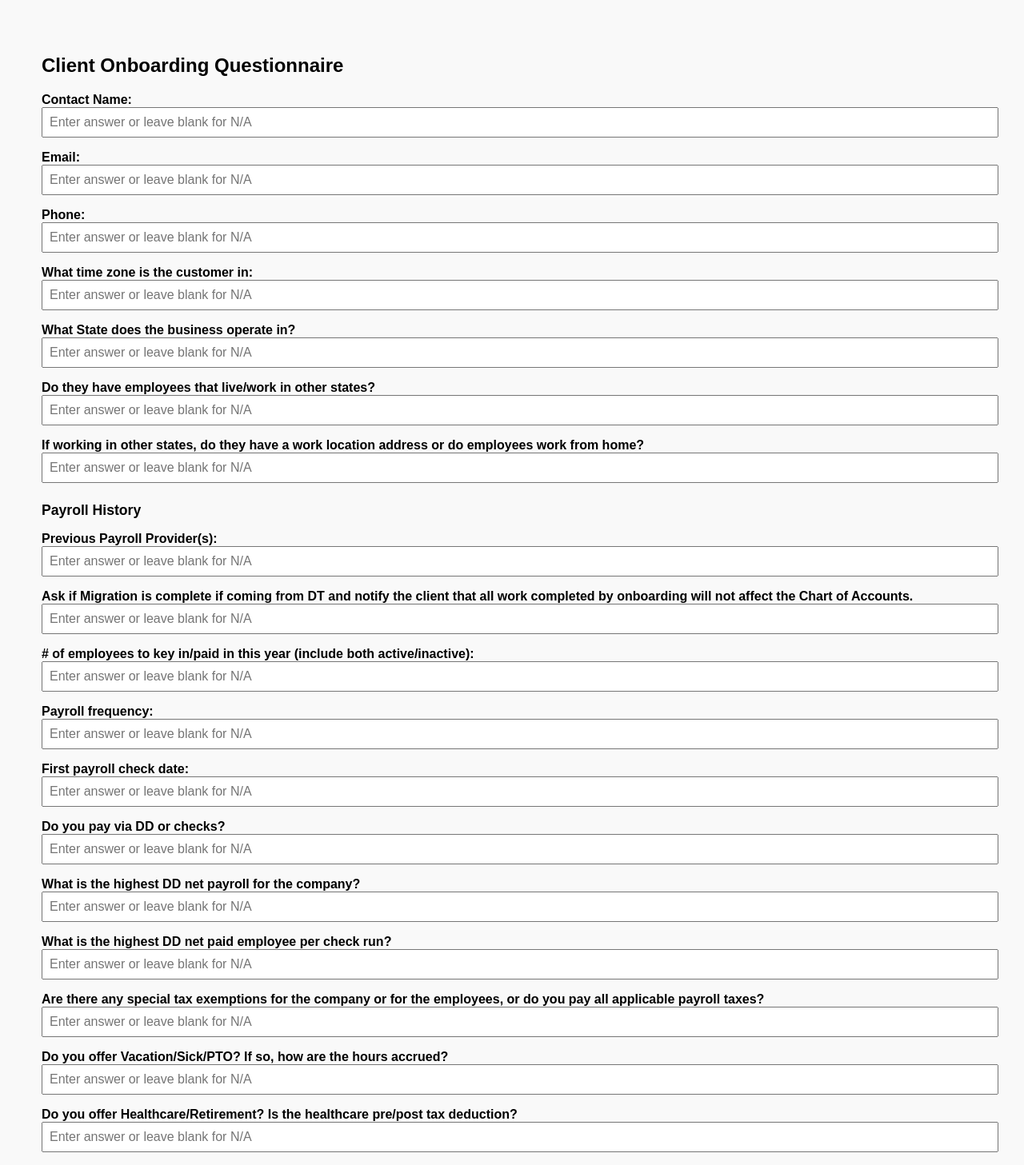
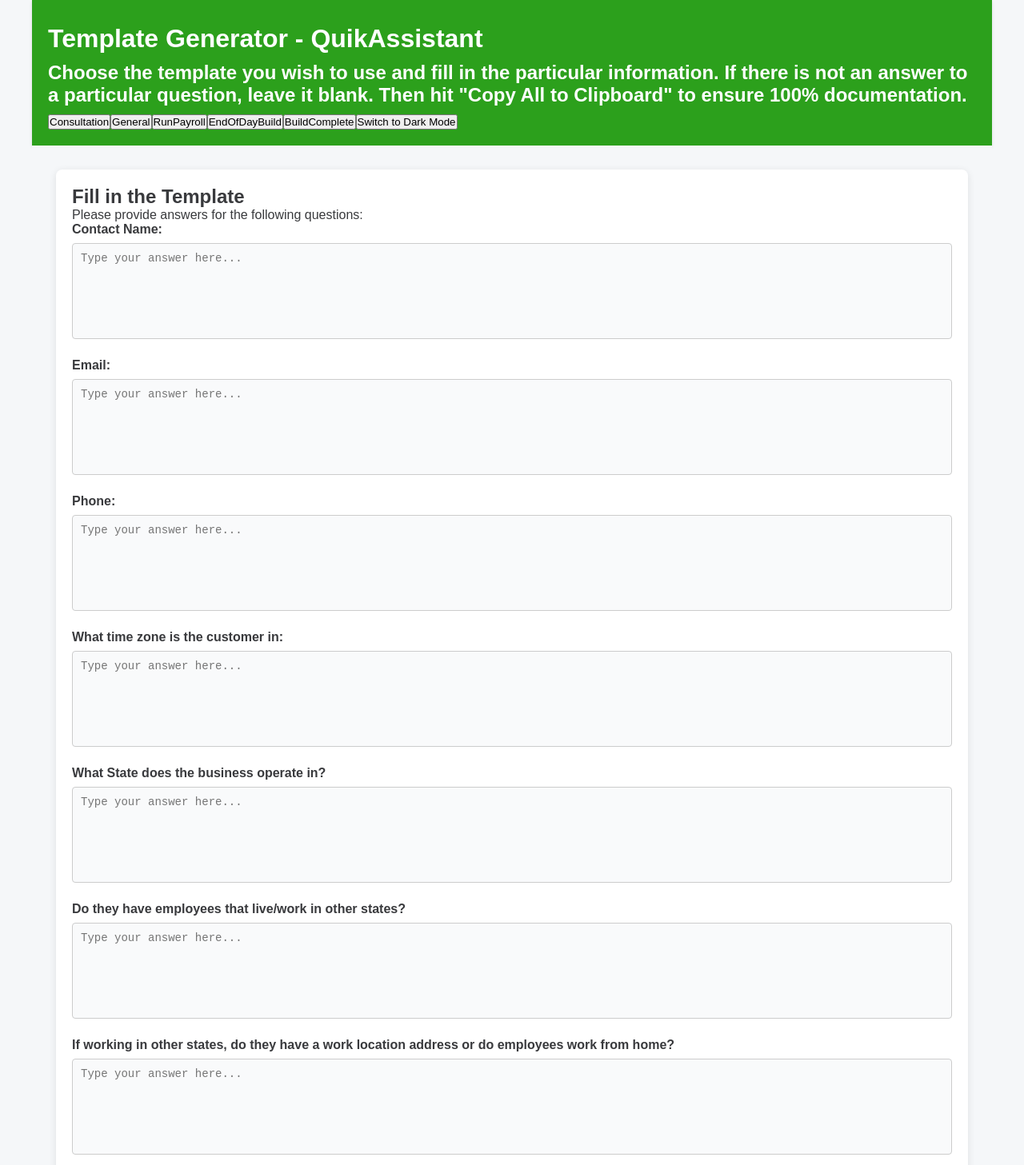
Before and after one commit to quikdagger/call_template_maker, a React (Create React App) app: page / in a window 1280 px wide. Shown: the top 1457 px of the page at 80% size. Built offline with nearby package versions, Linux system fonts and the light colour scheme.

Commit message:
UI Update and more templates

```diff
--- a/src/App.js
+++ b/src/App.js
@@ -1,111 +1,52 @@
-import React, { useState } from "react";
-import "./styles.css";
+import React, { useState } from 'react';
+import questions from './questions.json';
+import TemplateForm from './components/TemplateForm';
+import './styles.css';
 
-const questions = [
-  { type: "question", label: "Contact Name:" },
-  { type: "question", label: "Email:" },
-  { type: "question", label: "Phone:" },
-  { type: "question", label: "What time zone is the customer in:" },
-  { type: "question", label: "What State does the business operate in?" },
-  { type: "question", label: "Do they have employees that live/work in other states?" },
-  { type: "question", label: "If working in other states, do they have a work location address or do employees work from home?" },
-  { type: "header", label: "Payroll History" },
-  { type: "question", label: "Previous Payroll Provider(s):" },
-  { type: "question", label: "Ask if Migration is complete if coming from DT and notify the client that all work completed by onboarding will not affect the Chart of Accounts." },
-  { type: "question", label: "# of employees to key in/paid in this year (include both active/inactive):" },
-  { type: "question", label: "Payroll frequency:" },
-  { type: "question", label: "First payroll check date:" },
-  { type: "question", label: "Do you pay via DD or checks?" },
-  { type: "question", label: "What is the highest DD net payroll for the company?" },
-  { type: "question", label: "What is the highest DD net paid employee per check run?" },
-  { type: "question", label: "Are there any special tax exemptions for the company or for the employees, or do you pay all applicable payroll taxes?" },
-  { type: "question", label: "Do you offer Vacation/Sick/PTO? If so, how are the hours accrued?" },
-  { type: "question", label: "Do you offer Healthcare/Retirement? Is the healthcare pre/post tax deduction?" },
-  { type: "question", label: "Do you have a company match for healthcare/retirement?" },
-  { type: "question", label: "Do you have other deductions/wage garnishments we need to be aware of?" },
-  { type: "header", label: "Payroll History" },
-  { type: "question", label: "Any unusual payroll circumstances this year?" },
-  { type: "question", label: "Unscheduled payrolls (bonus, term, etc.)" },
-  { type: "question", label: "Missing payroll (started in Q2, etc.)" },
-  { type: "question", label: "Large gaps in payroll" },
-  { type: "header", label: "Current Quarter Tax Payments" },
-  { type: "question", label: "What taxes have been paid (941/944, State WH, 940, etc.):" },
-  { type: "question", label: "Of the taxes paid, what paycheck date are taxes paid through?" },
-  { type: "question", label: "Who is handling outstanding tax payments?" },
-  { type: "question", label: "Past due taxes to discuss with customer (if applicable):" },
-  { type: "header", label: "Attachments" },
-  { type: "question", label: "QB Time (Currently using/Want to use):" },
-  { type: "question", label: "Workers Comp:" },
-  { type: "question", label: "Checks:" },
-  { type: "question", label: "Posters:" },
-  { type: "question", label: "*Admin Login/PW for QB Desktop portable file:" },
-  { type: "header", label: "Other Call Notes" },
-  { type: "question", label: "Documents uploaded during call? Y/N/Partial" },
-  { type: "question", label: "If not uploaded, due date for documents to meet EFP" },
-];
+function App() {
+  const [selectedTemplate, setSelectedTemplate] = useState('Consultation');
+  const [darkMode, setDarkMode] = useState(false);
 
-export default function App() {
-  const [answers, setAnswers] = useState({});
-
-  const handleChange = (index, value) => {
-    setAnswers({ ...answers, [index]: value });
+  const toggleDarkMode = () => {
+    setDarkMode(!darkMode);
   };
 
-  const handleCopy = () => {
-    const compiledText = questions.map((item, index) => {
-      if (item.type === "header") {
-        return `\n${item.label.toUpperCase()}\n`;
-      } else if (item.type === "question") {
-        const answer = answers[index]?.trim() || "N/A";
-        return `${item.label} ${answer}`;
-      }
-      return "";
-    }).join("\n");
-
-    navigator.clipboard.writeText(compiledText).then(() => {
-      alert("Copied to clipboard!");
-    });
-  };
+  const templateOptions = Object.keys(questions);
 
   return (
-    <div className="App" style={{ padding: "2rem", fontFamily: "sans-serif" }}>
-      <h1>Client Onboarding Questionnaire</h1>
-      {questions.map((item, index) => (
-        <div key={index} style={{ marginBottom: "1rem" }}>
-          {item.type === "header" ? (
-            <strong style={{ display: "block", marginTop: "1.5rem", fontSize: "1.1rem" }}>
-              {item.label}
-            </strong>
-          ) : (
-            <>
-              <label style={{ fontWeight: "bold", display: "block" }}>{item.label}</label>
-              <input
-                type="text"
-                placeholder="Enter answer or leave blank for N/A"
-                value={answers[index] || ""}
-                onChange={(e) => handleChange(index, e.target.value)}
-                style={{ width: "100%", padding: "0.5rem", fontSize: "1rem" }}
-              />
-            </>
-          )}
-        </div>
-      ))}
+    <div className={`App ${darkMode ? 'dark-mode' : ''}`}>
+      <header className={`App-header ${darkMode ? 'dark-mode' : ''}`}>
+        <h1>Template Generator - QuikAssistant</h1>
+        <h2>
+          Choose the template you wish to use and fill in the particular information.
+          If there is not an answer to a particular question, leave it blank. Then hit
+          "Copy All to Clipboard" to ensure 100% documentation.
+        </h2>
+        <nav className="template-nav">
+          {templateOptions.map((templateName) => (
+            <button
+              key={templateName}
+              onClick={() => setSelectedTemplate(templateName)}
+              className={selectedTemplate === templateName ? 'active' : ''}
+            >
+              {templateName}
+            </button>
+          ))}
+          <button className="toggle-mode-btn" onClick={toggleDarkMode}>
+            {darkMode ? 'Switch to Light Mode' : 'Switch to Dark Mode'}
+          </button>
+        </nav>
+      </header>
 
-      <button
-        onClick={handleCopy}
-        style={{
-          padding: "0.75rem 1.5rem",
-          fontSize: "1rem",
-          backgroundColor: "#0070f3",
-          color: "white",
-          border: "none",
-          borderRadius: "5px",
-          cursor: "pointer",
-          marginTop: "1.5rem"
-        }}
-      >
-        Copy All to Clipboard
-      </button>
+      <main className={darkMode ? 'dark-mode' : ''}>
+        <TemplateForm
+          templateName={selectedTemplate}
+          questions={questions[selectedTemplate]?.questions || []}
+          darkMode={darkMode}
+        />
+      </main>
     </div>
   );
 }
+
+export default App;
--- /dev/null
+++ b/src/components/TemplateForm.js
@@ -0,0 +1,50 @@
+import React, { useState } from 'react';
+
+const TemplateForm = ({ questions, darkMode }) => {
+  const [answers, setAnswers] = useState({});
+
+  const handleChange = (question, value) => {
+    setAnswers((prev) => ({
+      ...prev,
+      [question]: value,
+    }));
+  };
+
+  const generateOutput = () => {
+    return questions
+      .map((q) => {
+        const answer = answers[q] ? answers[q].trim() : 'N/A';
+        return `Q: ${q}\nA: ${answer}`;
+      })
+      .join('\n\n');
+  };
+
+  const handleCopy = () => {
+    const textToCopy = generateOutput();
+    navigator.clipboard.writeText(textToCopy).then(() => {
+      alert('Template copied to clipboard!');
+    });
+  };
+
+  return (
+    <div className={`template-form ${darkMode ? 'dark-mode' : ''}`}>
+      <h2>Fill in the Template</h2>
+      <p>Please provide answers for the following questions:</p>
+
+      {questions.map((question, index) => (
+        <div key={index} className="question-block">
+          <label>{question}</label>
+          <textarea
+            value={answers[question] || ''}
+            onChange={(e) => handleChange(question, e.target.value)}
+            placeholder="Type your answer here..."
+          />
+        </div>
+      ))}
+
+      <button className="copy-btn" onClick={handleCopy}>Copy All to Clipboard</button>
+    </div>
+  );
+};
+
+export default TemplateForm;
--- /dev/null
+++ b/src/questions.json
@@ -0,0 +1,98 @@
+{
+  "Consultation": {
+    "title": "Consultation Template",
+    "description": "Fill out this template during a consultation. Leave any unanswered fields blank and click 'Copy All to Clipboard' to paste into Salesforce.",
+    "questions": [
+      "Contact Name:",
+      "Email:",
+      "Phone:",
+      "What time zone is the customer in:",
+      "What State does the business operate in?",
+      "Do they have employees that live/work in other states?",
+      "If working in other states, do they have a work location address or do employees work from home?",
+      "Previous Payroll Provider(s):",
+      "Ask if Migration is complete if coming from DT and notify the client that all work completed by onboarding will not affect the Chart of Accounts.",
+      "# of employees to key in/paid in this year (include both active/inactive):",
+      "Payroll frequency:",
+      "First payroll check date:",
+      "Do you pay via DD or checks?",
+      "What is the highest DD net payroll for the company?",
+      "What is the highest DD net paid employee per check run?",
+      "Are there any special tax exemptions for the company or for the employees, or do you pay all applicable payroll taxes?",
+      "Do you offer Vacation/Sick/PTO? If so, how are the hours accrued?",
+      "Do you offer Healthcare/Retirement? Is the healthcare pre/post tax deduction?",
+      "Do you have a company match for healthcare/retirement?",
+      "Do you have other deductions/wage garnishments we need to be aware of?",
+      "Any unusual payroll circumstances this year?",
+      "Unscheduled payrolls (bonus, term, etc.)",
+      "Missing payroll (started in Q2, etc.)",
+      "Large gaps in payroll",
+      "What taxes have been paid (941/944, State WH, 940, etc.):",
+      "Of the taxes paid, what paycheck date are taxes paid through?",
+      "Who is handling outstanding tax payments?",
+      "Past due notices or warnings received?"
+    ]
+  },
+  "General": {
+    "title": "General Template",
+    "description": "Use this template for documenting general interactions or call summaries. Leave any unanswered fields blank.",
+    "questions": [
+      "Name of customer",
+      "Reason for call",
+      "Information provided (including expectations/due dates set)",
+      "Next steps",
+      "Any other relevant information"
+    ]
+  },
+  "RunPayroll": {
+    "title": "Run Payroll Template",
+    "description": "Use this template for documenting a payroll run call. Leave any unanswered fields blank.",
+    "questions": [
+      "Payroll Run Notes",
+      "Contact Name:",
+      "Phone:",
+      "Email:",
+      "Has the customer signed authorization form? (y/n)",
+      "Milestone updated in the Run Payroll In IEP? (y/n)",
+      "Verify correct bank account (y/n)",
+      "Verify pay period and check date correct (y/n)",
+      "Correct FUD entered (y/n):",
+      "Did the Customer Submit Payroll (y/n)",
+      "Payroll Processed via DD or Checks:",
+      "Show reports center? (y/n)",
+      "Show Tax Center? (y/n)",
+      "Show Help Center:? (y/n)",
+      "Informed Customer to cancel old service?",
+      "Informed Customer of Survey?",
+      "Advise customer about Expert review?",
+      "Other Notes:",
+      "Delete any customer files/reports/etc. saved to your computer?",
+      "Update Status on Setup tab?",
+      "Any additional information?"
+    ]
+  },
+  "EndOfDayBuild": {
+    "title": "End of Day Build Template",
+    "description": "Use this template at the end of your build session. Leave any unanswered fields blank.",
+    "questions": [
+      "EEs Entered (including any applicable local taxes):",
+      "DD Entered:",
+      "Prior Payroll History Entered:",
+      "Tax Payments Entered for historical payrolls (closed/current quarters):",
+      "Needs so far:"
+    ]
+  },
+  "BuildComplete": {
+    "title": "Build Complete Template",
+    "description": "Use this template after completing an account build. Leave any unanswered fields blank.",
+    "questions": [
+      "Agent who Reviewed/Built the account:",
+      "Open Quarter Check Dates:",
+      "Corrections made to account:",
+      "Under/overpaid taxes as a result of incorrect history:",
+      "Tax Payments Recorded for historical payroll:",
+      "Items to Discuss with Client:",
+      "Additional Build notes (if needed):"
+    ]
+  }
+}
--- a/src/styles.css
+++ b/src/styles.css
@@ -1,93 +1,134 @@
-.app-container {
-    max-width: 600px;
-    margin: auto;
-    padding: 2rem;
-    font-family: Arial, sans-serif;
+/* Global Styles */
+* {
+  margin: 0;
+  padding: 0;
+  box-sizing: border-box;
 }
 
-  .question-item {
-    margin-bottom: 1rem;
+body {
+  font-family: 'Arial', sans-serif;
+  background-color: #f5f7f9;
+  color: #393a3d;
 }
 
-  .question-label {
+.App {
+  display: flex;
+  flex-direction: column;
+  min-height: 100vh;
+  max-width: 1200px;
+  margin: 0 auto;
+}
+
+.App-header {
+  background-color: #2ca01c;
+  padding: 20px;
+  color: white;
+  box-shadow: 0 2px 4px rgba(0,0,0,0.1);
+}
+
+.App-header.dark-mode {
+  background-color: #1b5e20;
+}
+
+.App-header h1, .App-header h2 {
+  margin: 10px 0;
+}
+
+template-nav {
+  display: flex;
+  flex-wrap: wrap;
+  gap: 15px;
+  padding: 10px 0;
+}
+
+template-nav button {
+  padding: 12px 20px;
+  background-color: #388e3c;
+  color: white;
+  border: none;
+  border-radius: 4px;
+  cursor: pointer;
+  transition: background-color 0.3s ease;
+  margin: 5px 0;
+}
+
+template-nav button:hover {
+  background-color: #2e7d32;
+}
+
+template-nav .active {
+  background-color: #248f14;
+}
+
+/* Main Section */
+main {
+  padding: 30px;
+  background-color: #f5f7f9;
+  overflow-y: auto;
+}
+
+main.dark-mode {
+  background-color: #1e1e1e;
+  color: #e0e0e0;
+}
+
+.template-form {
+  background-color: #fff;
+  padding: 20px;
+  border-radius: 8px;
+  box-shadow: 0 2px 10px rgba(0, 0, 0, 0.1);
+}
+
+.template-form.dark-mode {
+  background-color: #2c2c2c;
+  color: #e0e0e0;
+  box-shadow: 0 2px 10px rgba(255, 255, 255, 0.1);
+}
+
+.question-block {
+  margin-bottom: 20px;
+}
+
+.question-block label {
   display: block;
-    margin-bottom: 0.5rem;
+  margin-bottom: 8px;
   font-weight: bold;
 }
 
-  .question-input {
+.question-block textarea {
   width: 100%;
-    padding: 0.5rem;
-    font-size: 1rem;
+  height: 120px;
+  padding: 10px;
+  font-size: 14px;
+  border: 1px solid #ccc;
+  border-radius: 4px;
+  background-color: #f9fafb;
+  resize: none;
 }
 
-  .copy-button {
-    margin-top: 1rem;
-    padding: 0.75rem 1.5rem;
-    font-size: 1rem;
-    background-color: #0070f3;
+.question-block textarea:focus {
+  outline: none;
+  border-color: #388e3c;
+}
+
+button.copy-btn {
+  background-color: #2ca01c;
+  padding: 12px 20px;
   color: white;
   border: none;
-    border-radius: 5px;
+  border-radius: 4px;
   cursor: pointer;
+  transition: background-color 0.3s ease;
 }
 
-  body {
-    font-family: sans-serif;
-    background: #f9f9f9;
-    padding: 20px;
+button.copy-btn:hover {
+  background-color: #248f14;
 }
 
-  .container {
-    max-width: 800px;
-    margin: auto;
-    background: #ffffff;
-    padding: 30px;
-    border-radius: 8px;
-    box-shadow: 0px 2px 8px rgba(0, 0, 0, 0.1);
+button.copy-btn.dark-mode {
+  background-color: #388e3c;
 }
 
-  h1 {
-    font-size: 24px;
-    margin-bottom: 20px;
+button.copy-btn.dark-mode:hover {
+  background-color: #2e7d32;
 }
-
-  .question-block {
-    margin-bottom: 15px;
-  }
-
-  .label {
-    display: block;
-    font-weight: bold;
-    margin-bottom: 4px;
-  }
-
-  .input {
-    width: 100%;
-    padding: 8px;
-    font-size: 14px;
-    border-radius: 4px;
-    border: 1px solid #ccc;
-  }
-
-  .copy-btn {
-    margin-top: 20px;
-    padding: 12px 24px;
-    font-size: 16px;
-    border: none;
-    background-color: #2d8cff;
-    color: white;
-    border-radius: 5px;
-    cursor: pointer;
-  }
-
-  .copy-btn:hover {
-    background-color: #0066cc;
-  }
-
-  .section-header {
-    font-weight: bold;
-    font-size: 1.2rem;
-    margin-top: 1.5rem;
-    margin-bottom: 0.5rem;
-  }
```
Lines whose indentation alone changed are shown as unchanged.
